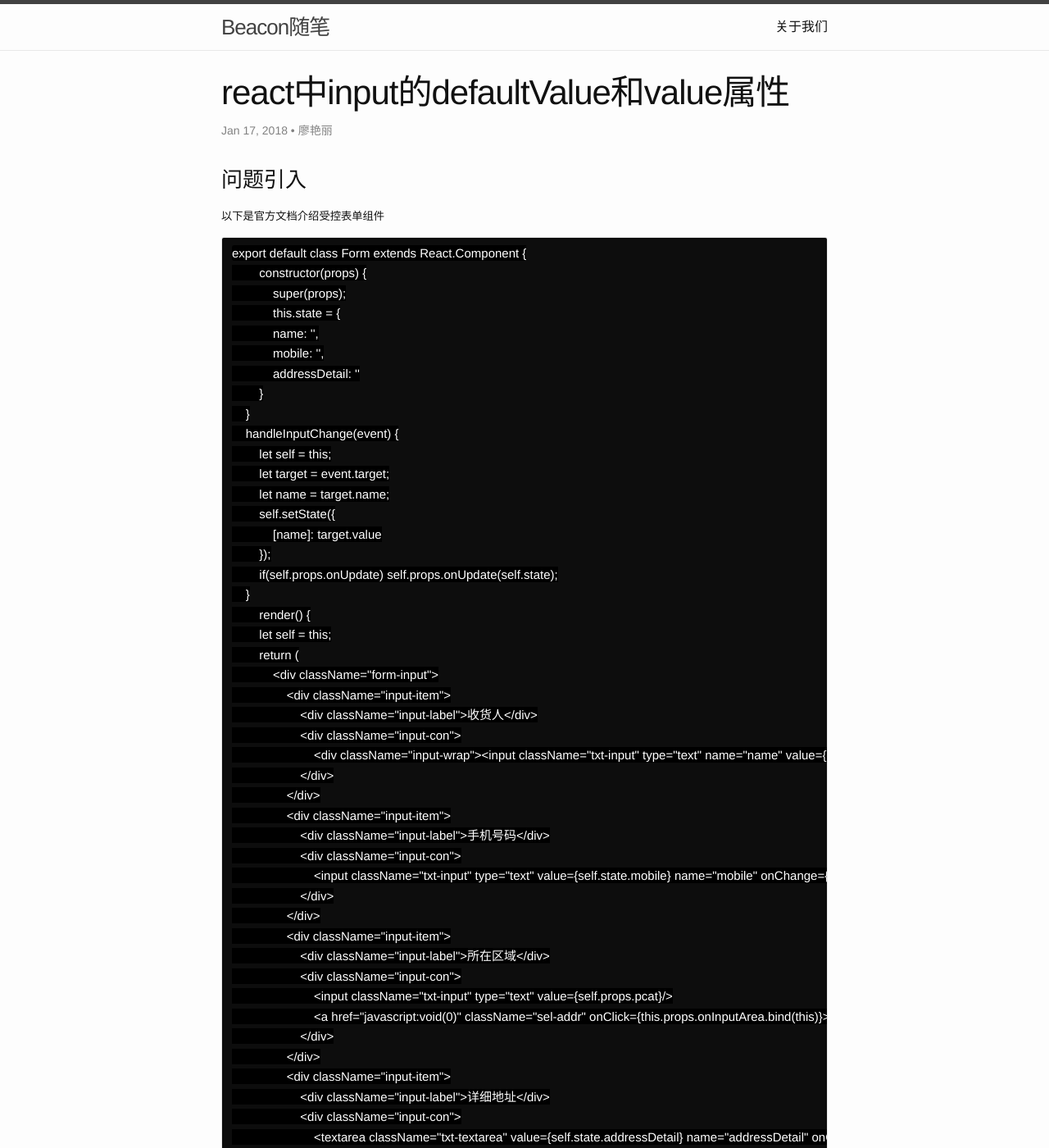
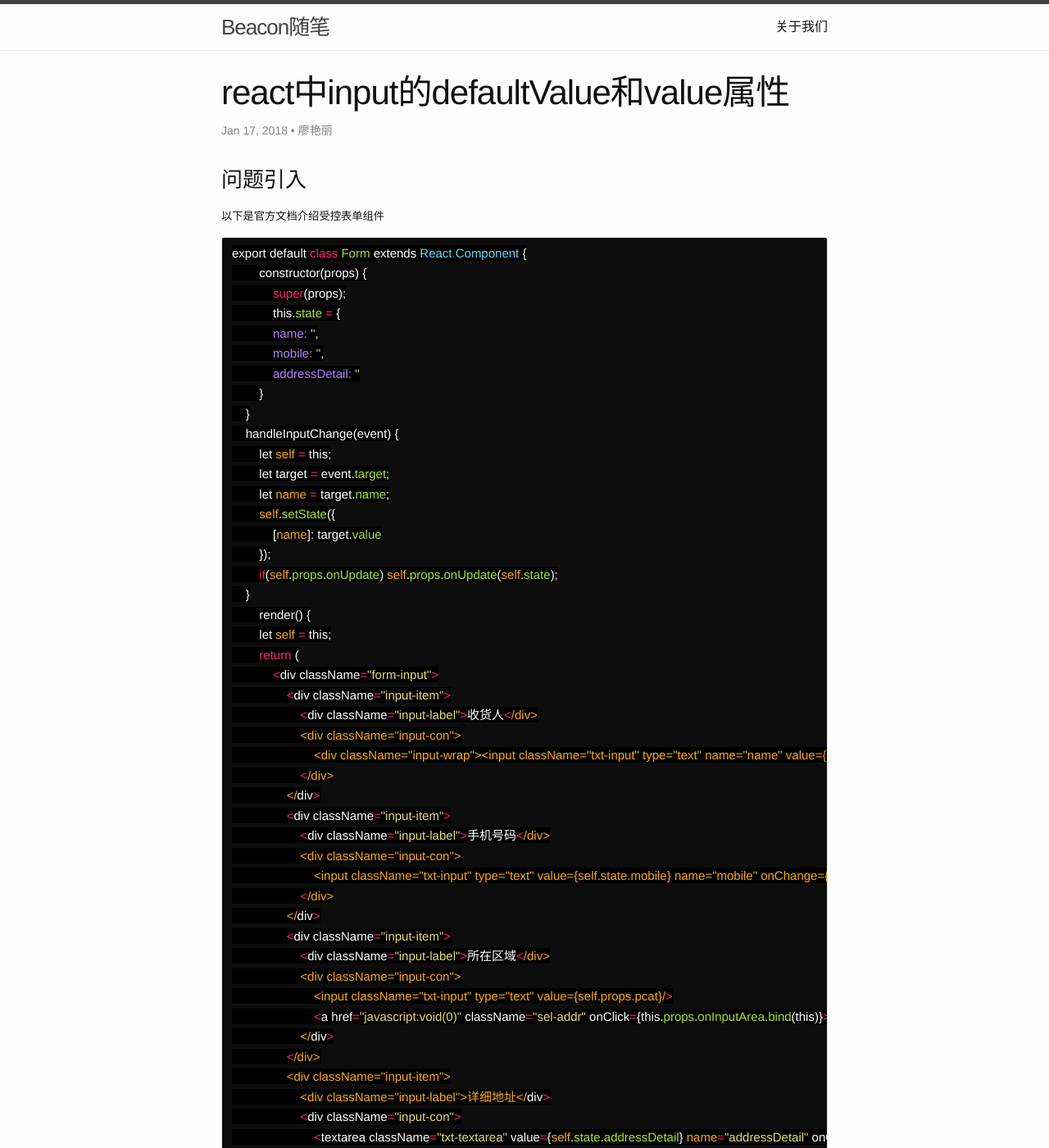
Before and after one commit to essaycode/essaycode.github.io, a Jekyll site: the page built from _posts/2018-01-17-liaoyanli2.markdown, in a window 1280 px wide and 1400 px high. Shown: the whole window at 82% size. Built offline with Jekyll 4.4.1, drawn with Linux system fonts in a browser that asks for light colours; some of the changed text lies outside the part shown.

Commit message:
修改高亮

````diff
--- a/_posts/2018-01-17-liaoyanli2.markdown
+++ b/_posts/2018-01-17-liaoyanli2.markdown
@@ -7,7 +7,7 @@ categories: liaoyanli
 ---
 ### 问题引入
 ##### 以下是官方文档介绍受控表单组件
-```
+{% highlight ruby %}
 export default class Form extends React.Component {
 	constructor(props) {
 	    super(props);
@@ -58,47 +58,46 @@ export default class Form extends React.Component {
             </div>
      	);
   	}
-
 }
-```
+{% endhighlight %}
 
 ##### 按照以上写法可以完成简单的表单输入，并提交数据，但是现在需要先给表单填上从父组件传过来的props的初始数据，马上想到defaultVaule对不对？思路是对的，但是当我修改成如下代码之后，视图并没有像我们意料中一样展示出来。
-```
+{% highlight ruby %}
 <input className="txt-input" type="text" defaultValue={self.props.editAddress.name} value={self.state.name} name="name" onChange={self.handleInputChange.bind(self)}/>
-```
+{% endhighlight %}
 ##### 编译后的html如下，value里依然是空的，这并不是我想要的
-```
+{% highlight ruby %}
 <input type="text" class="txt-input" value="" name="name">
-```
+{% endhighlight %}
 
 
 ### 解决方案
 ##### 实际上我被defaultValue带偏了，value里不是已经给了state吗？并且state就有默认值为空，所以在这里设置defaultValue并没有什么卵用。
 value默认值就是props，那直接给value赋值props不就好了。
-```
+{% highlight ruby %}
 <input className="txt-input" type="text" value={self.props.editAddress.name} name="name" onChange={self.handleInputChange.bind(self)}/>
-```
+{% endhighlight %}
 ##### 这样修改后，onChange事件就需要通过修改父组件的state值，来修改当前输入组件的value中props的值，如下更改：
 
 - 子组件
 
-```
+{% highlight ruby %}
 <input className="txt-input" type="text" value={self.props.editAddress.name} name="name" onChange={self.props.onUpdate.bind(self)}/>
-```
+{% endhighlight %}
 
 - 父组件
 
-```
+{% highlight ruby %}
 <Form onUpdate={self.updateAddress.bind(self)} pcat={self.state.pcat} onInputArea={self.openArea.bind(self)} editAddress={self.state.submitParams}/>
-```
+{% endhighlight %}
 
 ##### 如上修改完成后，功能实现没问题了，但是控制台此时给了你一个警告，告诉你：
-```
+{% highlight ruby %}
 Warning: A component is changing an uncontrolled input of type text to be controlled. Input elements should not switch from uncontrolled to controlled (or vice versa). Decide between using a controlled or uncontrolled input element for the lifetime of the component. More info: https://fb.me/react-controlled-components
-```
+{% endhighlight %}
 
 ##### 警告大致意思就是说你现在是受控组件，但是这个组件是不需要受控的。所以你需要改成非受控组件，那么去看看官方非受控组件是咋写的，然后回来改改。改完如下：
-```
-```
+{% highlight ruby %}
+{% endhighlight %}
 
 ### (未完待续)
````
Also changed, not shown: _posts/2018-01-17-yanglei4.md (+1 -1 lines).
